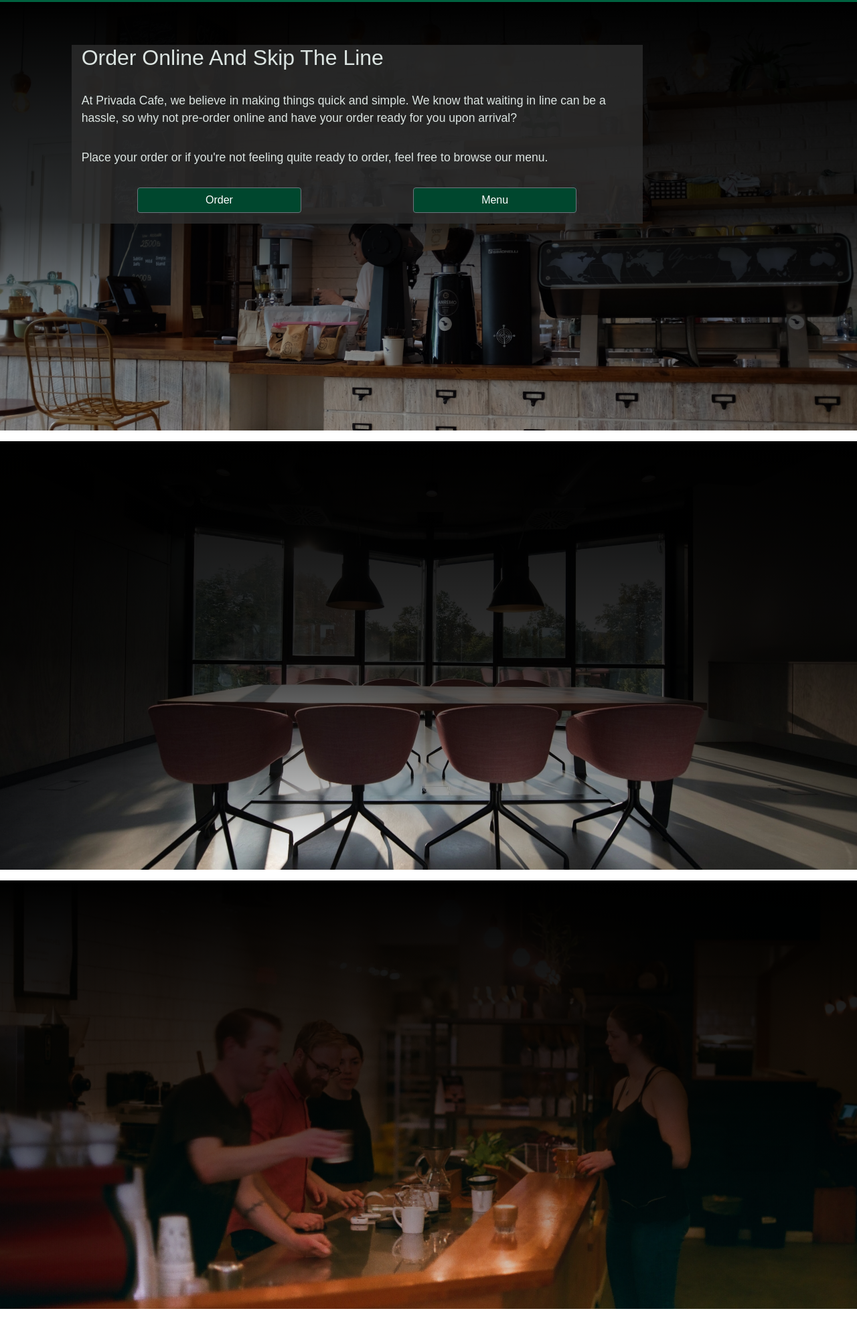
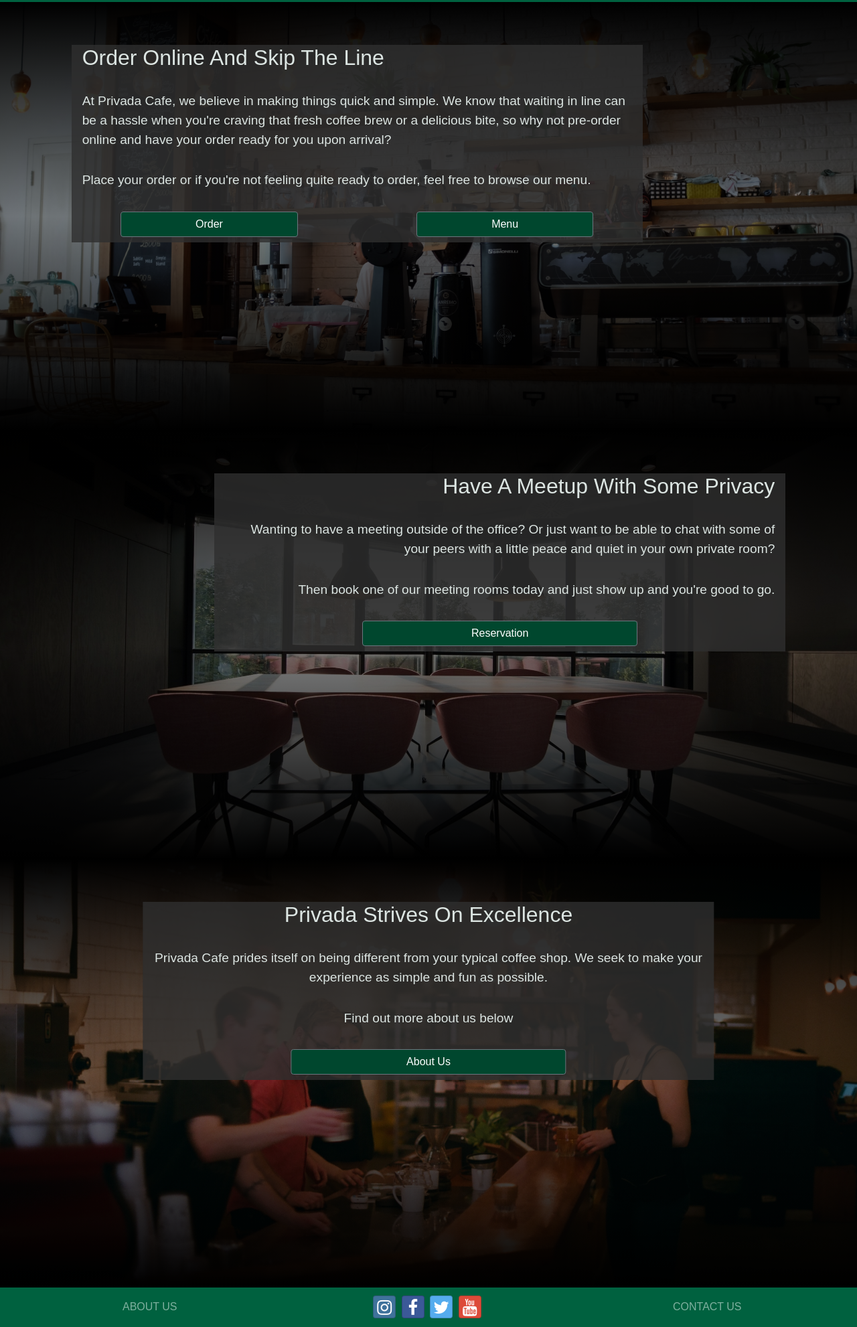
Before and after one commit to ChrisP1108/Privada_Cafe, a website: page index.html in a window 1280 px wide. Shown: the part 111-2093 px from the top of the page at 67% size. Drawn offline with nearby package versions, Linux system fonts and the light colour scheme.

Commit message:
Homepage first completion

```diff
--- a/css/_defaults.scss
+++ b/css/_defaults.scss
@@ -1,3 +1,7 @@
+* {
+//    border: 1px red solid;
+}
+
 body {
     font-family: $font-main;
 }
@@ -9,7 +13,15 @@
     background: $dark-green;
 }
 
-header {
+header .row, footer .row {
+    margin-bottom: 0;
+}
+
+nav div.container, footer div.container {
+    padding-bottom: 0;
+}
+
+header, footer {
 
     h2 {
         background-color: $white;
@@ -31,7 +43,7 @@
     }
 
 }
-nav {
+nav, footer {
     background: $green;
     text-transform: uppercase;
 
--- a/css/_home.scss
+++ b/css/_home.scss
@@ -1,15 +1,3 @@
-* {
-//    border: 1px red solid;
-}
-
-header .row {
-    margin-bottom: 0;
-}
-
-
-nav div.container {
-    padding-bottom: 0;
-}
 .image-section {
     background-repeat: no-repeat;
     background-size: cover;
@@ -17,11 +5,11 @@
 }
 
 .row {
-    margin-bottom: 1rem;
+    margin-bottom: 0;
 }
 
 .home-image-1 {
-    background-image: linear-gradient(to top, rgba(0, 0, 0, 0), rgba(0, 0, 0, 0.80), rgb(0, 0, 0)), url(../img/sample4.jpg);
+    background-image: linear-gradient(to top, $black, $trans-background, $black), url(../img/sample4.jpg);
     background-position: 65%;
 
 }
@@ -37,25 +25,22 @@
 
 p {
     margin: 2rem 0;
-    font-size: 1.1rem;
-}
-
-.button-sizing {
-    width: 100%;
-}
-
-.button-color {
-    background: $dark-green;
+    font-size: 1.2rem;
 }
 
 .home-image-2 {
-    background-image: linear-gradient(to top,rgba(0, 0, 0, 0), rgba(0, 0, 0, 0.80), rgb(0, 0, 0)), url(../img/sample8.jpg);
+    background-image: linear-gradient(to top, $black, $trans-background, $black), url(../img/sample8.jpg);
     background-position: 90%;
 
 }
 
 .home-image-3 {
-    background-image: linear-gradient(to top,rgba(0, 0, 0, 0), rgba(0, 0, 0, 0.80), rgb(0, 0, 0)), url(../img/sample13.jpg);
+    background-image: linear-gradient(to top, $black, $trans-background, $black), url(../img/sample13.jpg);
     background-position: 90%;
 
 }
+
+.center-horizontal {
+    left: 50%;
+    transform: translatex(-50%);
+}
--- /dev/null
+++ b/css/_presets.scss
@@ -0,0 +1,26 @@
+.button {
+    &-sizing {
+        width: 100%;
+    }
+
+    &-color {
+        background: $dark-green;
+    }
+}
+
+.bg {
+    &-dark-green {
+        background: $black-green;
+    }
+    &-green {
+        background: $green;
+    }
+    &-light-green {
+        background: $light-green;
+    }
+}
+
+.center-horizontal {
+    left: 50%;
+    transform: translatex(-50%);
+}
--- a/css/_variables.scss
+++ b/css/_variables.scss
@@ -12,7 +12,8 @@
 $mid-gray: hsl(159, 1%, 76%);
 $gray: hsl(159, 0%, 65%);
 $dark-gray: hsl(159, 0%, 50%);
-$trans-gray: rgba(46, 46, 46, 0.76);
+$trans-gray: rgba(47, 47, 47, 0.801);
+$trans-background: rgba(0, 0, 0, 0.5);
 
 //Fonts
 $font-main: berlin sans FB, sans-serif;
--- a/css/styles.scss
+++ b/css/styles.scss
@@ -1,4 +1,5 @@
 @import 'variables';
 @import 'defaults';
+@import 'presets';
 //@import 'menu';
 @import 'home';
--- /dev/null
+++ b/html/footer.html
@@ -0,0 +1,24 @@
+<footer class="navbar navbar-dark">
+    <div class="container">
+        <div class="col-md-3">
+            <ul class="navbar-nav pt-4 pt-md-0 pb-4 pb-md-0">
+                <li class="nav-item"><a class="nav-link text-center" href="#">About Us</a></li>
+            </ul>
+        </div>
+        <div class="col-md-5 text-center">
+                <a class="btn btn-social-icon btn-instagram mr-1" target="_blank" href="http://instagram.com/">
+                    <i class="fa fa-instagram"></i></a>
+                <a class="btn btn-social-icon btn-facebook mr-1" target="_blank" href="http://facebook.com/">
+                    <i class="fa fa-facebook"></i></a>
+                <a class="btn btn-social-icon btn-twitter mr-1" target="_blank" href="http://twitter.com/">
+                    <i class="fa fa-twitter"></i></a>
+                <a class="btn btn-social-icon btn-google mr-1" target="_blank" href="http://youtube.com/">
+                    <i class="fa fa-youtube"></i></a>
+        </div>
+        <div class="col-md-3">
+            <ul class="navbar-nav pt-4 pt-md-0">
+                <li class="nav-item"><a class="nav-link text-center" href="#">Contact Us</a></li>
+            </ul>
+        </div>
+    </div>
+</footer>
--- a/html/head.html
+++ /dev/null
@@ -1,12 +0,0 @@
-<!-- External HTML file link imports -->
-    <script src="http://www.w3schools.com/lib/w3data.js"></script>
-    <!-- Required meta tags always come first -->
-    <meta charset="utf-8" />
-    <meta name="viewport" content="width=device-width, initial-scale=1">
-<!-- Bootstrap CSS -->
-    <link rel="stylesheet" href="node_modules/bootstrap/dist/css/bootstrap.min.css">
-<!-- Additional CSS must be placed after Bootstrap CSS -->
-    <link rel="stylesheet" href="node_modules/font-awesome/css/font-awesome.min.css">
-    <link rel="stylesheet" href="node_modules/bootstrap-social/bootstrap-social.css">
-    <link rel="stylesheet" href="css/styles.css" />
-    <title>Privada Cafe</title>
--- a/html/header.html
+++ b/html/header.html
@@ -2,7 +2,7 @@
     <div class="container">
         <div class="row">
             <div class="col-sm-12 col-lg-5 align-self-center text-center text-lg-left">
-                <a href="index.html" class="nav-link"><h2 class="gradient-text my-auto ml-lg-2">PRIVADA CAFE</h2></a>
+                <a href="index.html" class="nav-link"><h2 class="my-auto ml-lg-2">PRIVADA CAFE</h2></a>
             </div>
             <div class="col-sm-12 offset-lg-2 col-lg-5 align-self-center text-center text-lg-right">
                 <p class="my-auto mr-lg-2">CAFE MEETUPS MADE SIMPLE AND FUN</p>
--- a/index.html
+++ b/index.html
@@ -1,47 +1,83 @@
 <!DOCTYPE html>
 <html lang="en">
-<!-- External HTML file link importing utilizing W3Schools Include HTML javascript.
-    File downloaded from http://www.w3schools.com/lib/w3data.js.  Instructions found at
-    https://www.w3schools.com/howto/howto_html_include.asp and on
-    https://stackoverflow.com/questions/38837835/include-html-in-another-html-file -->
-<script src="js/html_import.js"></script>
 <head>
-    <div w3-include-html="html/head.html"></div>
+    <!-- Required meta tags always come first -->
+    <meta charset="utf-8" />
+    <meta name="viewport" content="width=device-width, initial-scale=1">
+<!-- Bootstrap CSS -->
+    <link rel="stylesheet" href="node_modules/bootstrap/dist/css/bootstrap.min.css">
+<!-- Additional CSS must be placed after Bootstrap CSS -->
+    <link rel="stylesheet" href="node_modules/font-awesome/css/font-awesome.min.css">
+    <link rel="stylesheet" href="node_modules/bootstrap-social/bootstrap-social.css">
+    <link rel="stylesheet" href="css/styles.css" />
+    <title>Privada Cafe</title>
 </head>
 
 <body>
     <div w3-include-html="html/header.html"></div> <!-- Header import -->
 
-    <div w3-include-html="html/nav.html"></div> <!-- Navbar import -->
+    <div w3-include-html="html/nav.html"></div> <!-- Nav import -->
 
     <div class="container"></div>
         <div class="row home-image-1 image-section">
-            <div class="col-lg-8 offset-lg-1 col-12 text-xl-left section-overlay">
-                <h2>Order Online And Skip The Line</h2>
-                <p>
+            <div class="col-lg-8 offset-lg-1 col-12 text-xl-left section-overlay pr-0 pl-0">
+                <h2 class="bg-darkgreen pl-3 pr-3">Order Online And Skip The Line</h2>
+                <p class="pl-3 pr-3">
                     At Privada Cafe, we believe in making things quick and simple.  We know that waiting in line
-                    can be a hassle, so why not pre-order online and have your order ready for you upon arrival?
+                    can be a hassle when you're craving that fresh coffee brew or a delicious bite, so why not
+                    pre-order online and have your order ready for you upon arrival?
                 </p>
-                <p>
+                <p class="pl-3 pr-3">
                     Place your order or if you're not feeling quite ready to order, feel free to browse our menu.
                 </p>
-                <div class="row mx-auto">
+                <div class="row">
                     <div class="col-4 mx-auto">
-                        <a class="btn btn-secondary button-sizing button-color">Order</a>
+                        <a class="btn btn-secondary button-sizing button-color mb-2">Order</a>
                     </div>
                     <div class="col-4 mx-auto">
-                        <a href="menu.html" class="btn btn-secondary button-sizing button-color">Menu</a>
+                        <a href="menu.html" class="btn btn-secondary button-sizing button-color mb-2">Menu</a>
                     </div>
                 </div>
             </div>
         </div>
         <div class="row home-image-2 image-section">
-
+            <div class="col-lg-8 offset-lg-3 col-12 text-xl-right section-overlay pr-0 pl-0">
+                <h2 class="bg-darkgreen pl-3 pr-3">Have A Meetup With Some Privacy</h2>
+                <p class="pl-3 pr-3">
+                    Wanting to have a meeting outside of the office?  Or just want to be able to chat with some of
+                    your peers with a little peace and quiet in your own private room?
+                </p>
+                <p class="pl-3 pr-3">
+                    Then book one of our meeting rooms today and just show up and you're good to go.
+                </p>
+                <div class="row">
+                    <div class="col-6 mx-auto">
+                        <a class="btn btn-secondary button-sizing button-color mb-2">Reservation</a>
+                    </div>
+                </div>
+            </div>
         </div>
         <div class="row home-image-3 image-section">
-
+            <div class="col-lg-8 col-12 text-center section-overlay pr-0 pl-0 center-horizontal">
+                <h2 class="bg-darkgreen pl-3 pr-3">Privada Strives On Excellence</h2>
+                <p class="pl-3 pr-3">
+                    Privada Cafe prides itself on being different from your typical coffee shop.  We seek
+                    to make your experience as simple and fun as possible.
+                </p>
+                <p class="pl-3 pr-3">
+                    Find out more about us below
+                </p>
+                <div class="row">
+                    <div class="col-6 mx-auto">
+                        <a class="btn btn-secondary button-sizing button-color mb-2">About Us</a>
+                    </div>
+                </div>
+            </div>
         </div>
     </div>
+
+    <div w3-include-html="html/footer.html"></div> <!-- Footer import -->
+
      <!-- jQuery must come first, then Popper.js, then the Bootstrap JavaScript plugins.-->
     <script src="node_modules/jquery/dist/jquery.slim.min.js"></script>
     <script src="node_modules/popper.js/dist/umd/popper.min.js"></script>
@@ -51,9 +87,13 @@
             $('[data-toggle="tooltip"]').tooltip()
         })
     </script>
-    <!-- Must be included for html file links to work-->
-        <script>
-            w3IncludeHTML();
-        </script>
+    <!-- External HTML file link importing utilizing W3Schools Include HTML javascript.
+    File downloaded from http://www.w3schools.com/lib/w3data.js.  Instructions found at
+    https://www.w3schools.com/howto/howto_html_include.asp and on
+    https://stackoverflow.com/questions/38837835/include-html-in-another-html-file -->
+    <script src="js/html_import.js"></script>
+    <script>
+        w3IncludeHTML();
+    </script>
 </body>
 </html>
```
Also changed, not shown: html/script-body.html (deleted, +0 -13 lines), html/template.html (added, +43 -0 lines), css/styles.css.
